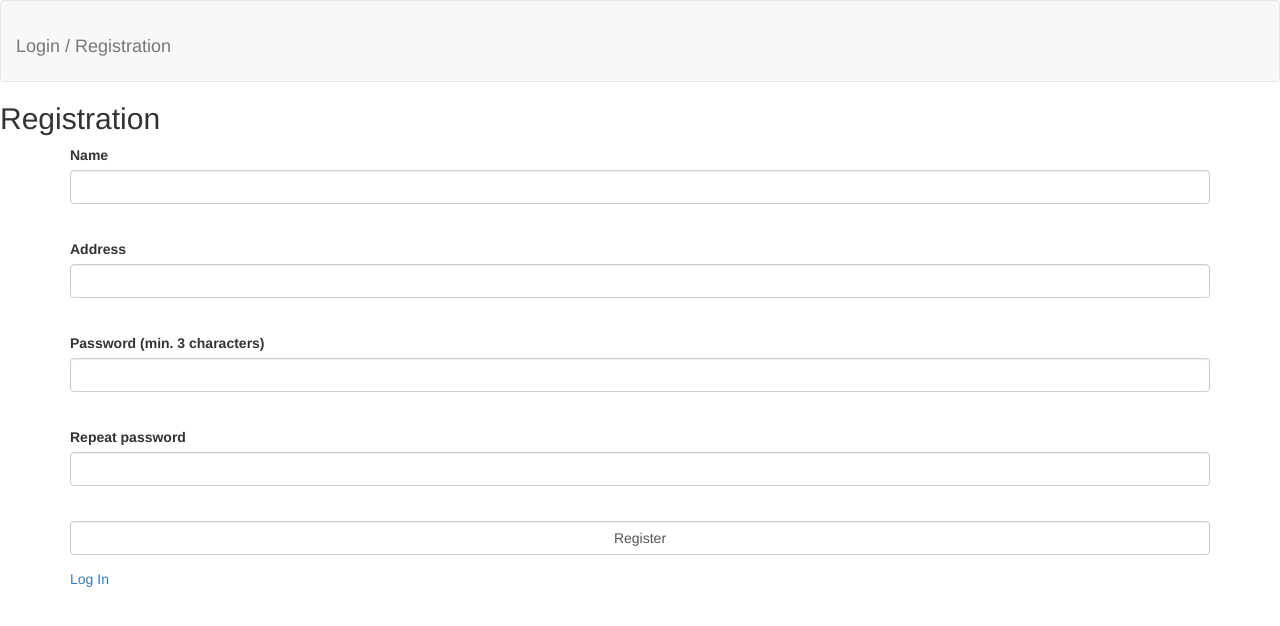
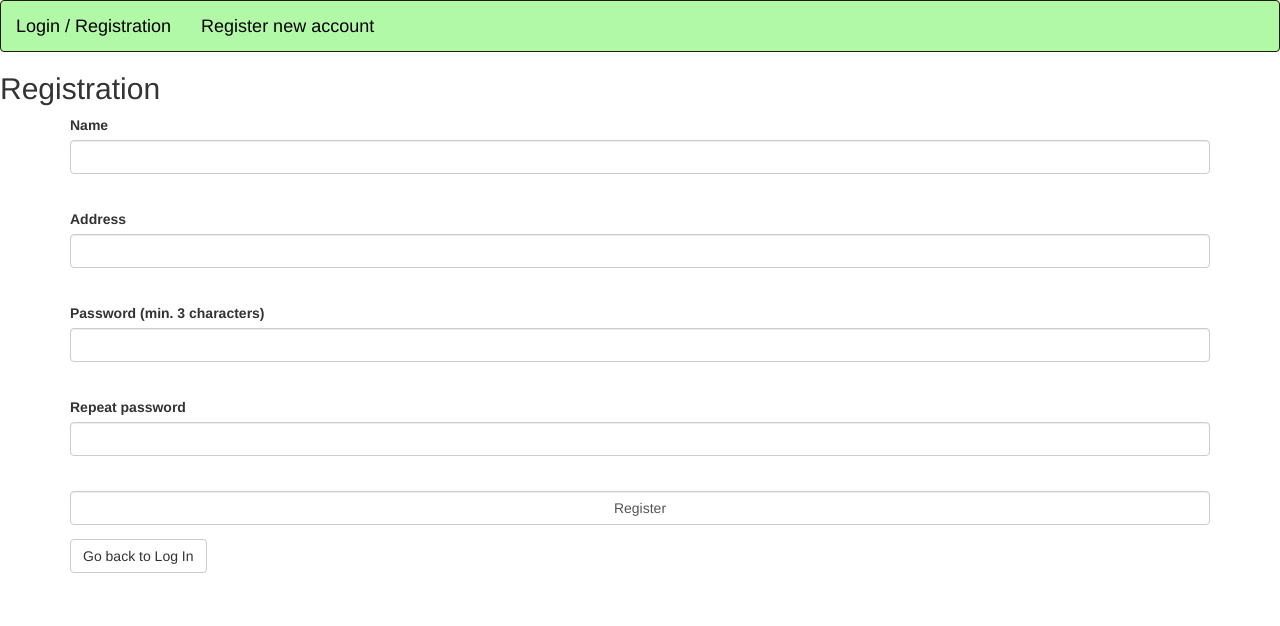
Before and after one commit to banafshehderayat/304project, a PHP site: page /login.php?action=register in a window 1280 px wide. Shown: the top 626 px of the page. Run offline with PHP 8.4, Linux system fonts and the light colour scheme.

Commit message:
nav on login

```diff
--- a/login.php
+++ b/login.php
@@ -1,12 +1,14 @@
 <html>
-	<link rel="stylesheet" href="http://maxcdn.bootstrapcdn.com/bootstrap/3.3.6/css/bootstrap.min.css">
+    <link rel="stylesheet" type="text/css" href="css/bootstrap.min.css">
+    <link rel="stylesheet" type="text/css" href="css/custom.css">
 	<script src="https://ajax.googleapis.com/ajax/libs/jquery/1.12.0/jquery.min.js"></script>
 	<script src="http://maxcdn.bootstrapcdn.com/bootstrap/3.3.6/js/bootstrap.min.js"></script>
 <body>
 <nav class="navbar navbar-default">
-<div class="navbar-header">
-      <h2 class="navbar-brand">Login / Registration</h2>
-</div>
+    <div class="navbar-header">
+      <a class="navbar-brand" href="login.php">Login / Registration</a>
+      <a class="navbar-brand" href="login.php?action=register">Register new account</a>
+    </div>
 </nav>
 
 <?php
@@ -407,7 +409,7 @@ class Login
 
         $this->redirectAfterLogin();
 
-        echo '<a href="' . $_SERVER['SCRIPT_NAME'] . '?action=logout">Log out</a>';
+        echo '<a href="' . $_SERVER['SCRIPT_NAME'] . '?action=logout" class="btn btn-default">Log out</a>';
     }
 
     /**
@@ -457,7 +459,6 @@ class Login
         echo '<input type="submit"  name="login" class="form-control" value="Log in" />';
         echo '</form>';
 	echo '</div>';
-        echo '<a href="' . $_SERVER['SCRIPT_NAME'] . '?action=register">Register new account</a>';
     }
 
     /**
@@ -497,7 +498,7 @@ class Login
         echo '<input type="submit" name="register" class="form-control" value="Register" />';
         echo '</form>';
 
-        echo '<a href="' . $_SERVER['SCRIPT_NAME'] . '">Log In</a>';
+        echo '<a href="' . $_SERVER['SCRIPT_NAME'] . '" class="btn btn-default"> Go back to Log In</a>';
     }
 }
 
```
